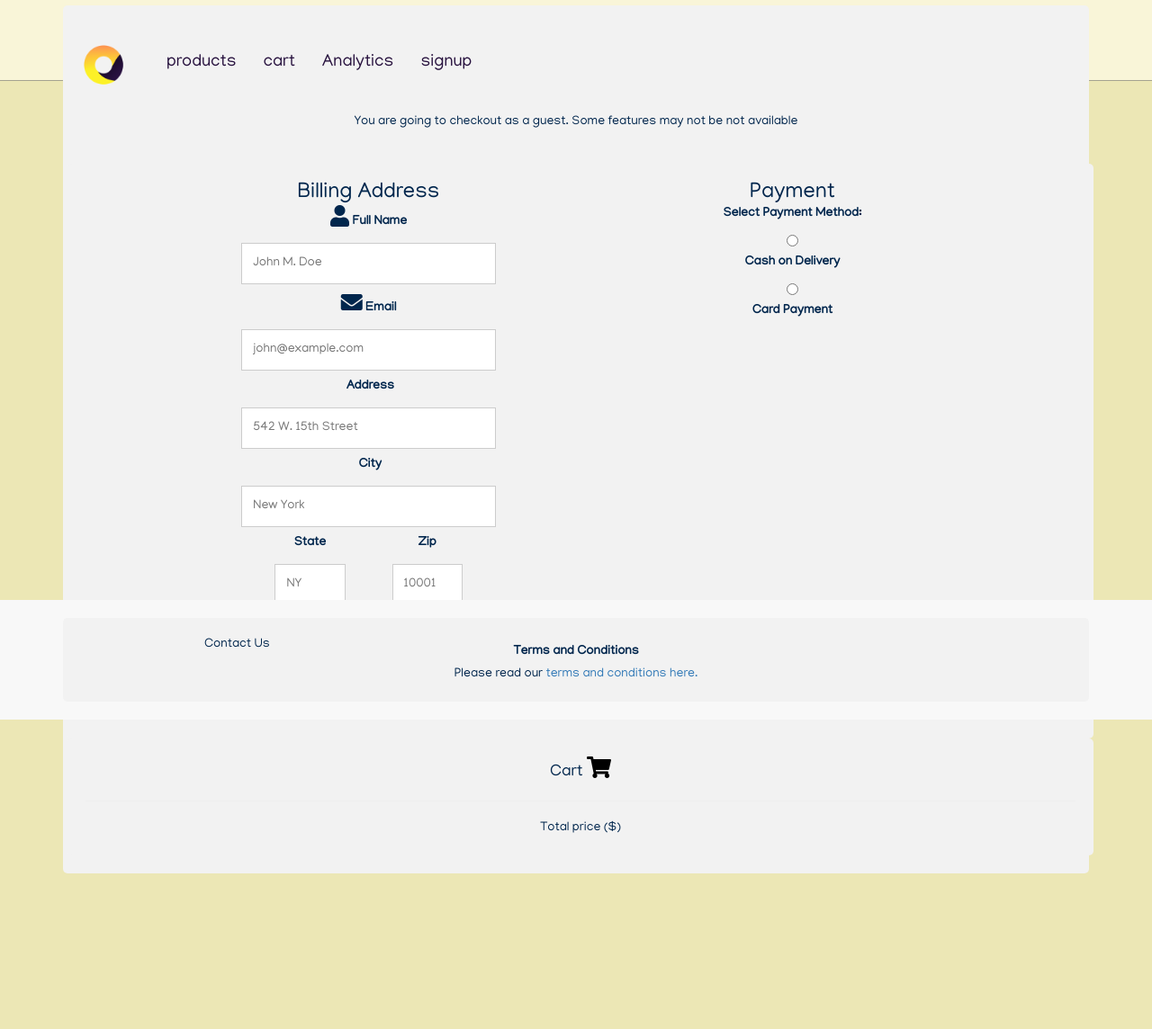
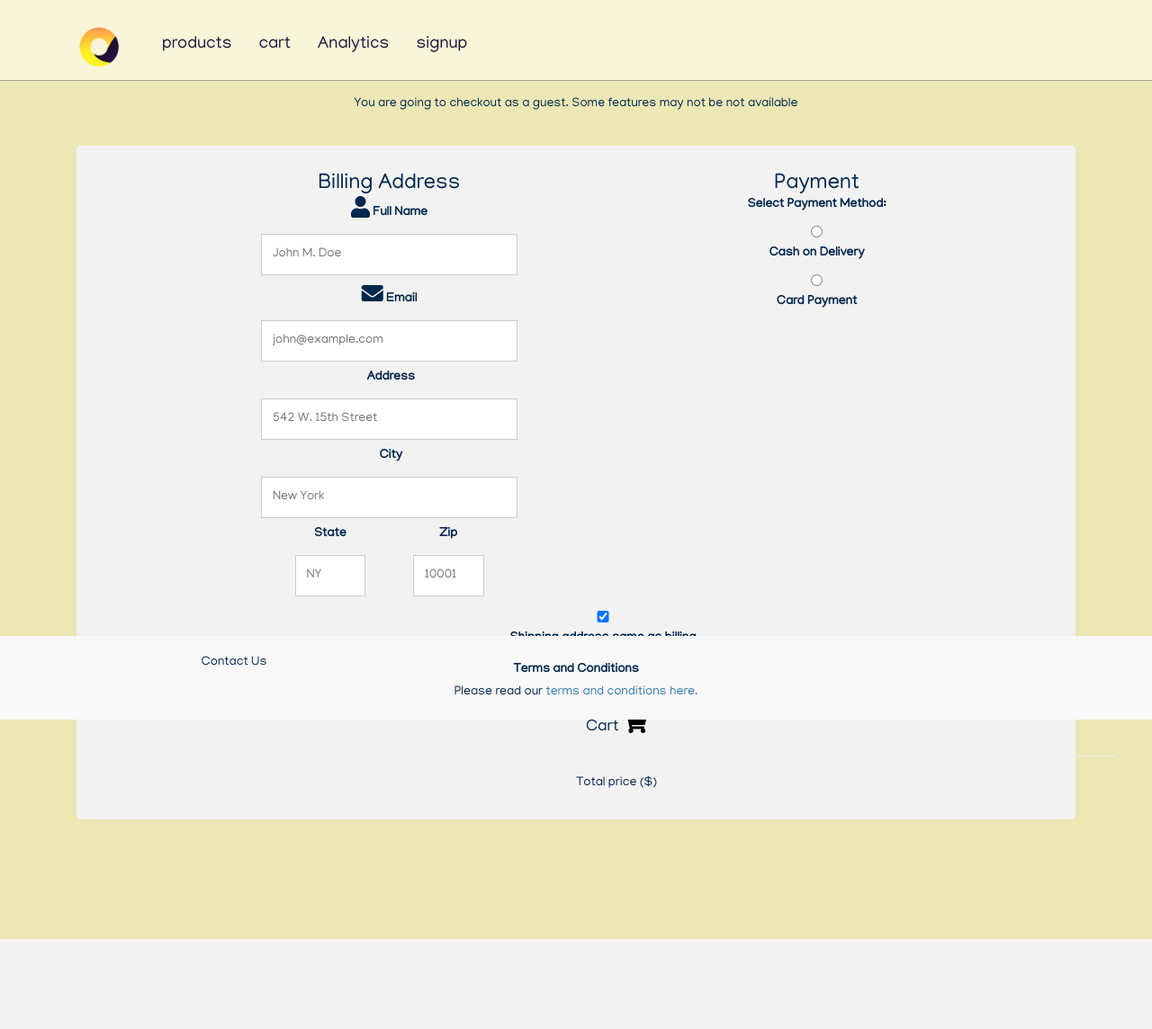
Before and after one commit to 125heracles123/e-commerce, a Flask app: page /checkout in a window 1280 px wide. Shown: the whole page at 90% size. After the commit the page ends 1044 px from the top, so only its background shows below. Run offline with Flask 3, Linux system fonts and the light colour scheme; the visitor is signed in with stand-in values (Sample User, id 1); tables that the repository leaves empty or names only in its code hold one stand-in row (values such as "Sample post"); some libraries are stand-ins or nearby versions.

Commit message:
#53 fixed some css issues on checkout

```diff
--- a/webapp/templates/checkout.html
+++ b/webapp/templates/checkout.html
@@ -14,9 +14,9 @@
     flex: 0 0 25%;
   }
 
-  .container {
+  .xd {
     background-color: #f2f2f2;
-    padding: 20px;
+    padding: 30px;
     border-radius: 5px;
   }
 
@@ -28,10 +28,17 @@
   .fa {
     font-size: 24px;
   }
+  input[type="submit"]{
+    width: 80%;
+    padding: 12px;
+    margin: 8px 0;
+    display: inline-block;
+    border: 1px solid #ccc;
+    box-sizing: border-box;
+  }
 
   input[type="text"],
   input[type="checkbox"],
-  input[type="submit"],
   input[type="radio"] {
     width: 100%;
     padding: 12px;
@@ -114,8 +121,9 @@
     return true; // Allow form submission
   }
 </script>
+<div class="xd">
+<div class="row">
 
-<div class="row">
     <div class="col-75">
       <div class="container">
 
@@ -182,6 +190,7 @@
           </form>
         </div>
       </div>
+    </div>
 
     <div class="col-25">
       <div class="container">
```
Lines whose indentation alone changed are shown as unchanged.
